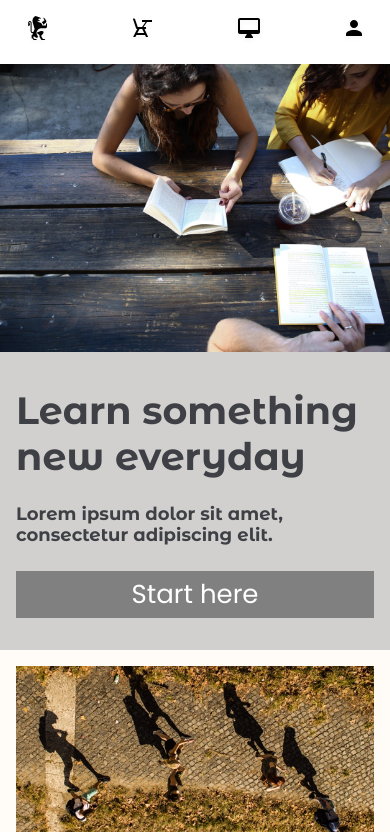
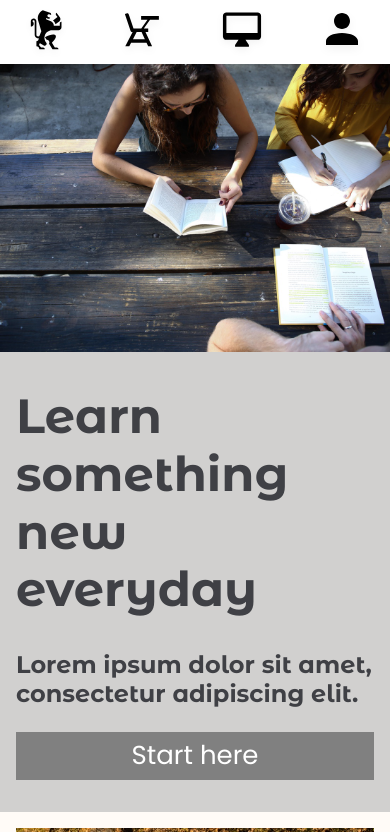
Before and after one commit to MSiccama/capstone, a plain HTML site: page index.html in a window 390 px wide. Shown: the top 832 px of the page. Drawn offline with Linux system fonts and the light colour scheme.

Commit message:
Commit real final changes.

```diff
--- a/index.html
+++ b/index.html
@@ -30,10 +30,10 @@
       <div class="header mobile">
         <nav class="navigation mobile">
           <ul>
-            <li><img src="./resources/images/ic-logo.svg" /></li>
-            <li><img src="./resources/images/ic-on-campus.svg" /></li>
-            <li><img src="./resources/images/ic-online.svg" /></li>
-            <li><img src="./resources/images/ic-login.svg" /></li>
+            <img class="logo-image" src="./resources/images/ic-logo.svg" />
+            <img src="./resources/images/ic-on-campus.svg" />
+            <img src="./resources/images/ic-online.svg" />
+            <img src="./resources/images/ic-login.svg" />
           </ul>
         </nav>
       </div>
--- a/resources/css/style.css
+++ b/resources/css/style.css
@@ -106,8 +106,28 @@ li  {
     padding: 0;
     margin-right: 0;
   }
+}
 
+@media only screen and (max-width: 660px) {
+  .main-content div.column:nth-child(2n + 3) {
+    background-color: rgb(255, 251, 247);
+  }
 
+  p, span, li {
+    font-size: 18px;
+  }
+
+  h1 {
+    font-size: 48px;
+  }
+
+  h2 {
+    font-size: 40px;
+  }
+
+  h3, h4 {
+    font-size: 24px;
+  }
 }
 
 /* rows */
@@ -224,8 +244,16 @@ li  {
   }
 
   .header.mobile nav ul {
-    display: flex;
     justify-content: space-between;
+  }
+
+  .header.mobile nav ul img {
+    height: 48px;
+    margin-bottom: -1px;
+  }
+
+  .header.mobile .logo-image {
+    height: 52px;
   }
 }
 
@@ -257,7 +285,11 @@ img.big.image {
   width: 100%;
 }
 
-.banner h1, .banner h3 {
+.banner h1 {
+  padding-bottom: 32px;
+}
+
+.banner h3 {
   padding-bottom: 24px;
 }
 
@@ -419,7 +451,6 @@ span.credit {
 }
 
 
-
 @media only screen and (max-width: 837px) {
   .layout2.column {
     padding: 32px 0;
@@ -436,6 +467,7 @@ span.credit {
 }
 
 @media only screen and (max-width: 660px) {
+
   .layout2.column .desktop-view {
     display: none;
   }
```
